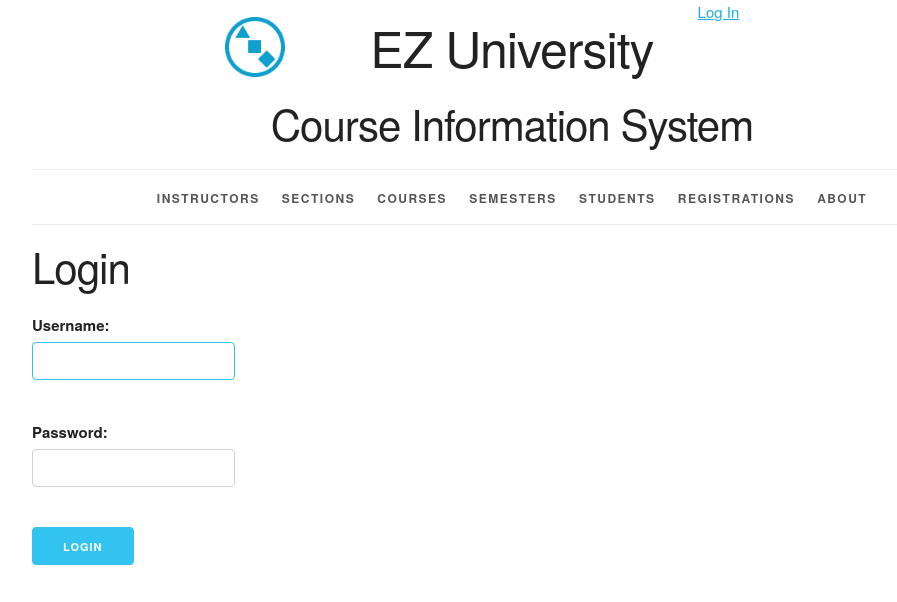
After one commit to chiayi0327/lee_chiayi_ezu, a Django app: page /login/ in a window 1280 px wide. The commit adds this page. Shown: the top 602 px of the page, without its empty margins (128-1025 px from the left). Run offline with Django 3.2, Linux system fonts and the light colour scheme; some libraries are stand-ins or nearby versions.

Commit message:
user_authentication

```diff
--- a/lee_chiayi_ezu/courseinfo/templates/courseinfo/base.html
+++ b/lee_chiayi_ezu/courseinfo/templates/courseinfo/base.html
@@ -26,6 +26,19 @@
 <body>
 
 <div class="container">
+    <div class="status row">
+        <div class="offset-by-eight four columns">
+            <ul class="inline">
+                {% if user.is_authenticated %}
+                    <li><a href="{% url 'logout_urlpattern' %}">
+                        Log Out, {{ user.get_username }}</a></li>
+                {% else %}
+                    <li><a href="{% url 'login_urlpattern' %}">
+                        Log In</a></li>
+                {% endif %}
+            </ul>
+        </div>
+    </div>
     <header class="row">
         <div class="offset-by-one ten columns">
             <h1 class="logo">EZ University</h1>
--- /dev/null
+++ b/lee_chiayi_ezu/courseinfo/templates/courseinfo/login.html
@@ -0,0 +1,14 @@
+{% extends 'courseinfo/base.html' %}
+
+{% block title %}Login{% endblock %}
+
+{% block content %}
+  <h2>Login</h2>
+  <form method="post">
+    {% csrf_token %}
+    {{ form.as_p }}
+    <button type="submit"
+		class="button button-primary">
+    	Login</button>
+  </form>
+{% endblock %}
--- a/lee_chiayi_ezu/lee_chiayi_ezu/settings.py
+++ b/lee_chiayi_ezu/lee_chiayi_ezu/settings.py
@@ -121,6 +121,10 @@ USE_TZ = True
 STATIC_URL = '/static/'
 STATIC_ROOT = os.path.join(BASE_DIR,'static')
 
+LOGIN_REDIRECT_URL = 'about_urlpattern'
+
+LOGOUT_REDIRECT_URL = 'login_urlpattern'
+
 # Default primary key field type
 # https://docs.djangoproject.com/en/3.2/ref/settings/#default-auto-field
 
--- a/lee_chiayi_ezu/lee_chiayi_ezu/urls.py
+++ b/lee_chiayi_ezu/lee_chiayi_ezu/urls.py
@@ -1,13 +1,24 @@
 from django.contrib import admin
+from django.contrib.auth.views import LoginView, LogoutView
 from django.urls import path, include
 from django.views.generic import RedirectView, TemplateView
 
 urlpatterns = [
     path('',
          RedirectView.as_view(
-             pattern_name='courseinfo_section_list_urlpattern',
+             pattern_name='about_urlpattern',
              permanent=False
          )),
+
+    path('login/',
+         LoginView.as_view(template_name='courseinfo/login.html'),
+         name='login_urlpattern'
+        ),
+
+    path('logout/',
+         LogoutView.as_view(),
+         name='logout_urlpattern'
+        ),
 
     path('about/',
          TemplateView.as_view(
```
Also changed, not shown: lee_chiayi_ezu/db.sqlite3.
